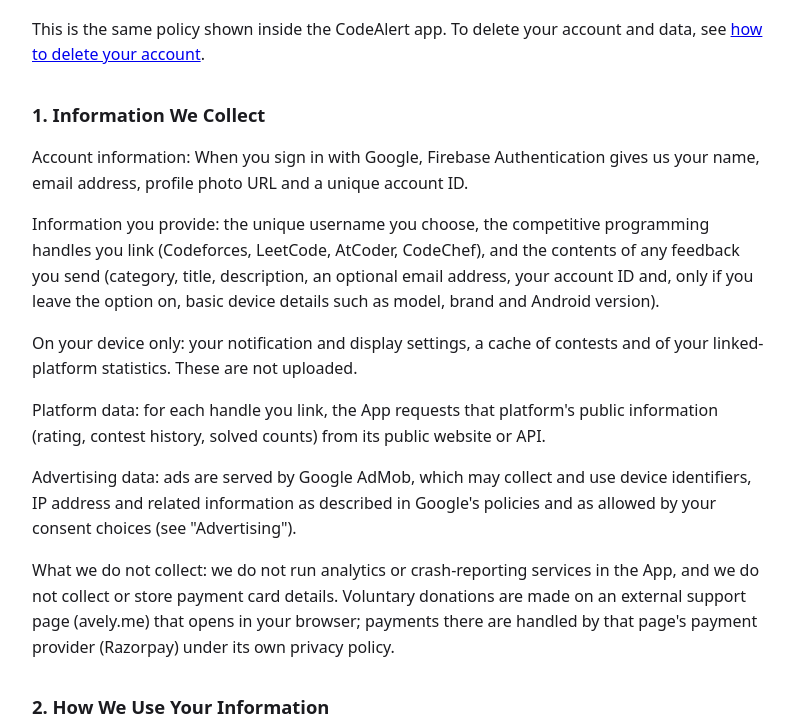
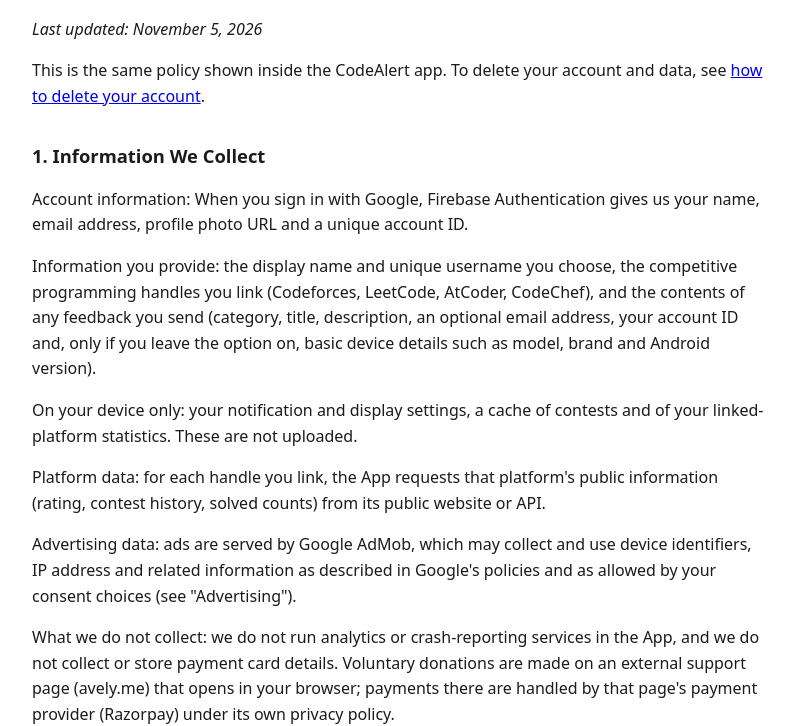
Before and after one commit to saranshnaik/codealert-legal, a plain HTML site: page privacy-policy.html in a window 1280 px wide. Shown: the part 84-810 px from the top of the page, without its empty margins (240-1034 px from the left). Drawn offline with Linux system fonts and the light colour scheme.

Commit message:
Update legal pages: last-updated date, display name wording

```diff
--- a/privacy-policy.html
+++ b/privacy-policy.html
@@ -12,10 +12,11 @@
 </head>
 <body>
 <h1>CodeAlert Privacy Policy</h1>
+<p><em>Last updated: November 5, 2026</em></p>
 <p>This is the same policy shown inside the CodeAlert app. To delete your account and data, see <a href="delete-account.html">how to delete your account</a>.</p>
 <h2>1. Information We Collect</h2>
 <p>Account information: When you sign in with Google, Firebase Authentication gives us your name, email address, profile photo URL and a unique account ID.</p>
-<p>Information you provide: the unique username you choose, the competitive programming handles you link (Codeforces, LeetCode, AtCoder, CodeChef), and the contents of any feedback you send (category, title, description, an optional email address, your account ID and, only if you leave the option on, basic device details such as model, brand and Android version).</p>
+<p>Information you provide: the display name and unique username you choose, the competitive programming handles you link (Codeforces, LeetCode, AtCoder, CodeChef), and the contents of any feedback you send (category, title, description, an optional email address, your account ID and, only if you leave the option on, basic device details such as model, brand and Android version).</p>
 <p>On your device only: your notification and display settings, a cache of contests and of your linked-platform statistics. These are not uploaded.</p>
 <p>Platform data: for each handle you link, the App requests that platform&#x27;s public information (rating, contest history, solved counts) from its public website or API.</p>
 <p>Advertising data: ads are served by Google AdMob, which may collect and use device identifiers, IP address and related information as described in Google&#x27;s policies and as allowed by your consent choices (see &quot;Advertising&quot;).</p>
```
Also changed, not shown: terms.html (+1 -0 lines).
